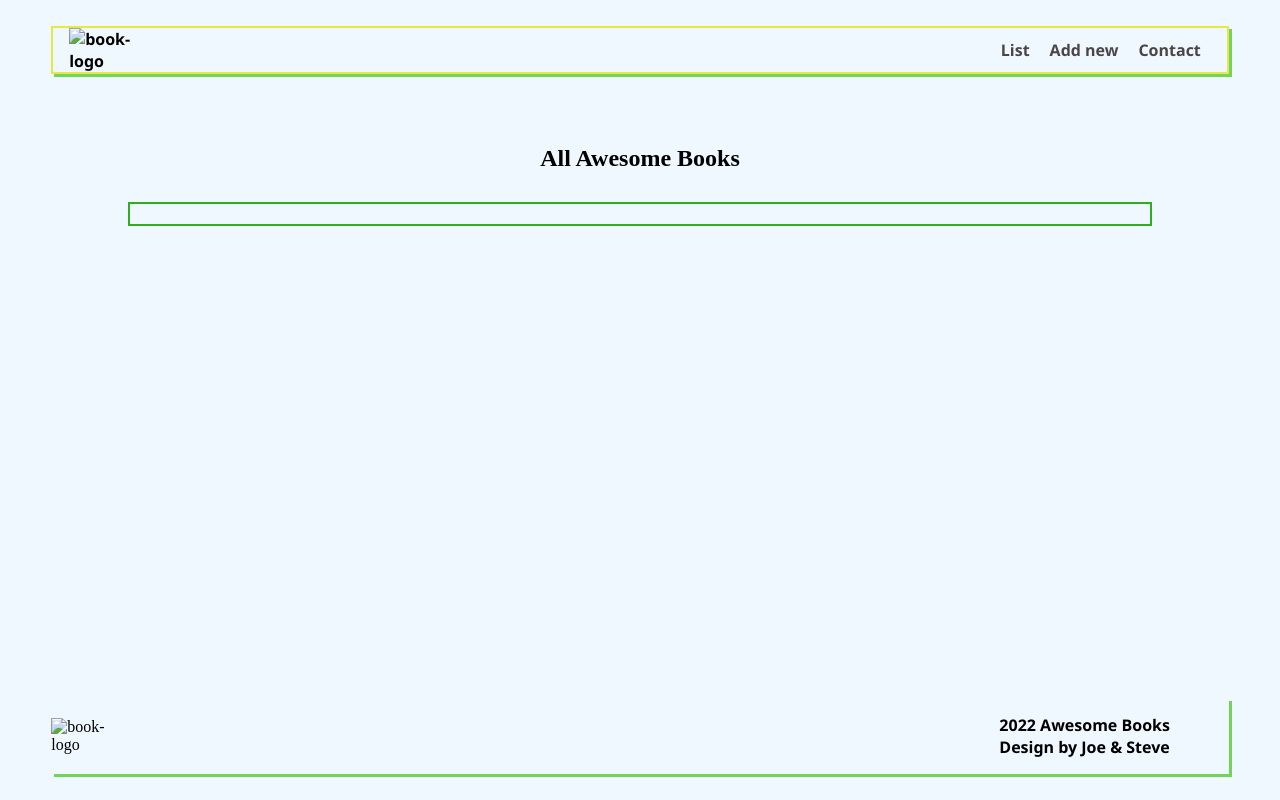
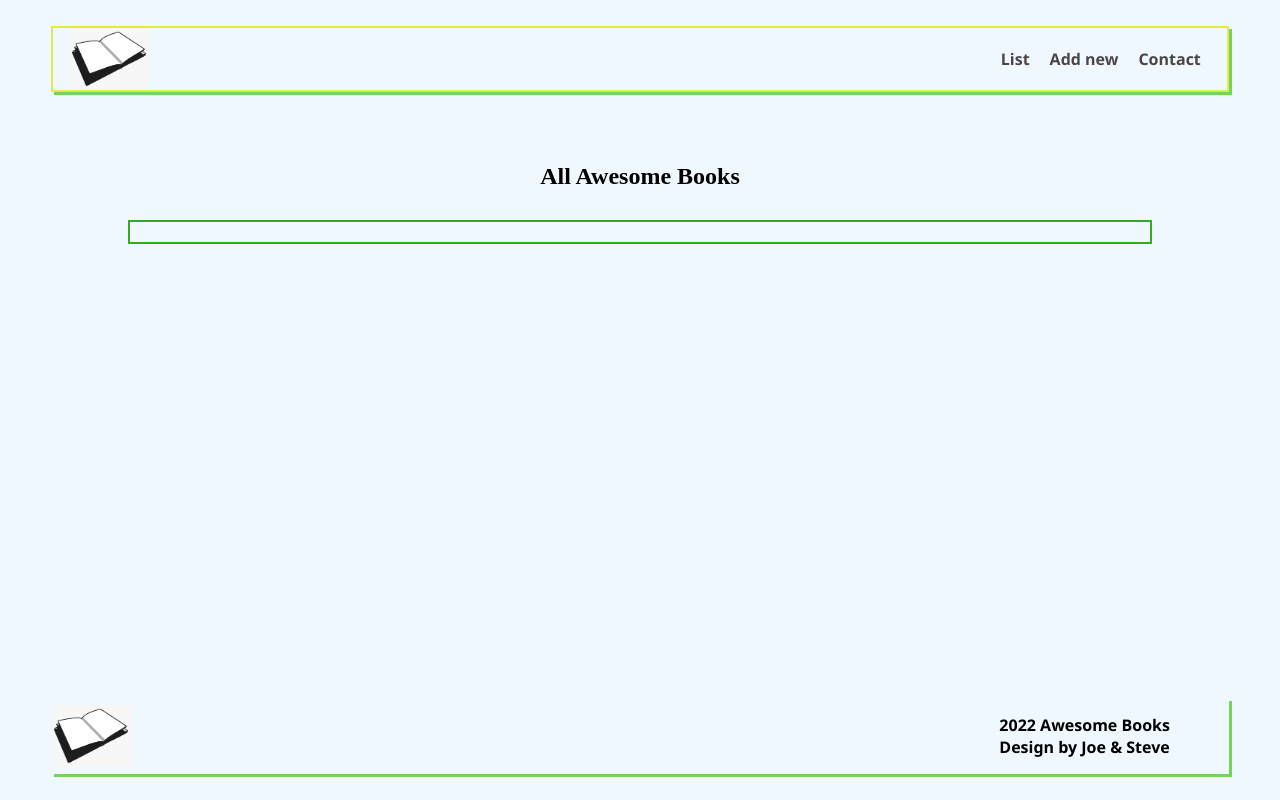
Before and after one commit to braincee/Awesome-Books-with-ES6, a website with bundled scripts: page index.html in a window 1280 px wide. Built offline with nearby package versions, Linux system fonts and the light colour scheme; files whose address does not match are found by name.

Commit message:
Add book logo

```diff
--- a/index.html
+++ b/index.html
@@ -10,7 +10,7 @@
   <body>
     <header class="navigation">
       <nav class="navbar">
-        <img src="logo/book-loogo.png" alt="book-logo" class="logo">
+        <img src="logo/book.png" alt="book-logo" class="logo">
         <ul class="nav-list">
             <li id="list" class="nav-link"><a href="#">List</a></li>
             <li id="add" class="nav-link"><a href="#">Add new</a></li>
@@ -51,7 +51,7 @@
       </section>
     </main>
     <footer id="footer" class="copyright">
-      <img src="logo/book-loogo.png" alt="book-logo">
+      <img src="logo/book.png" alt="book-logo">
       <p class="footer-p"> 2022 Awesome Books <br>Design by Joe & Steve</p>
     </footer>
     <script type="module" src="index.js"></script>
```
Also changed, not shown: logo/book.png (added).
